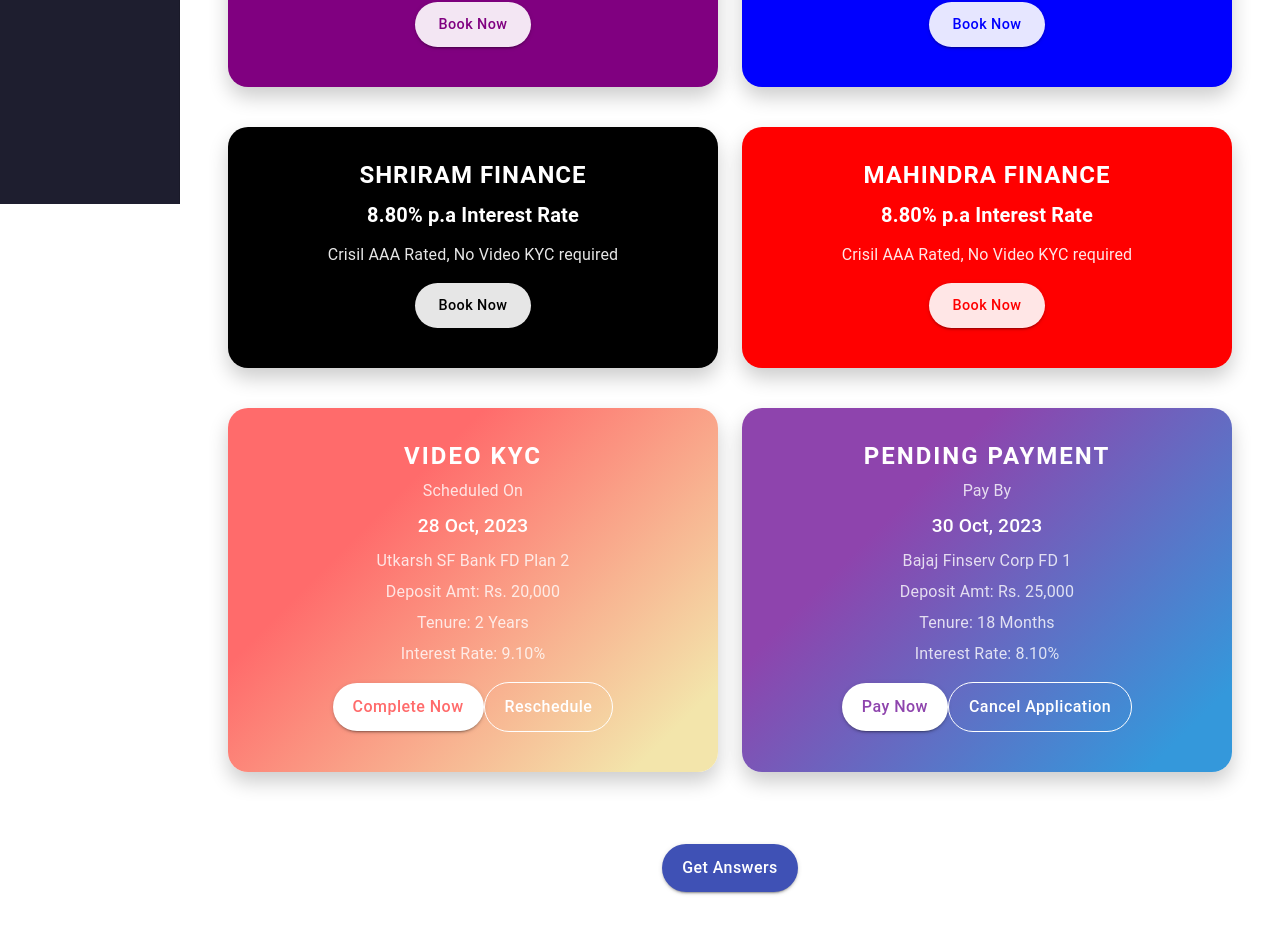
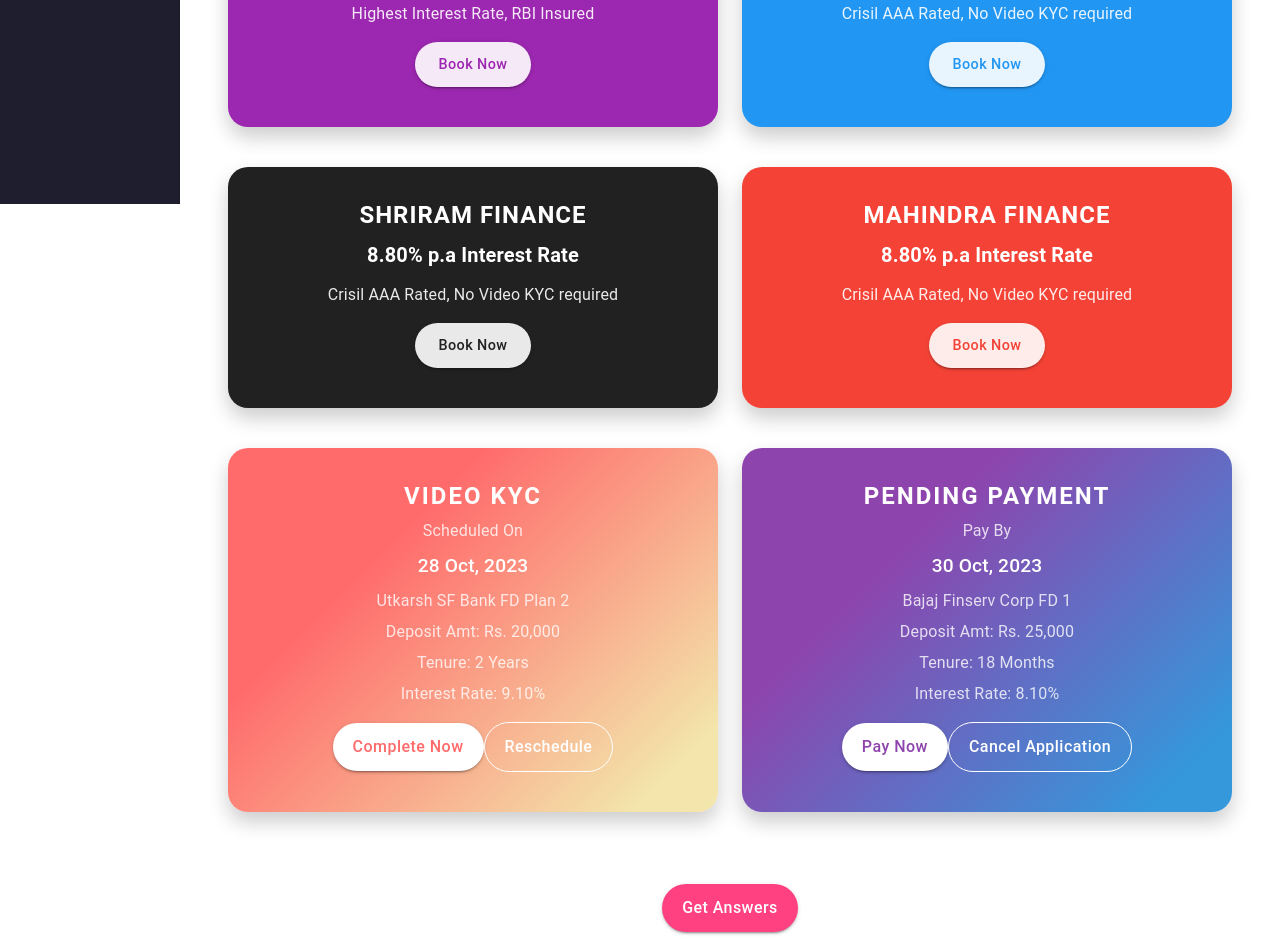
Before and after one commit to codearora/Portfolio-Dashboard, a React (Create React App) app in the folder dashboard-app/: page / in a window 1280 px wide. Shown: the part 596-1542 px from the top of the page. Built offline with nearby package versions, Linux system fonts and the light colour scheme.

Commit message:
updated dashboard

```diff
--- a/dashboard-app/src/components/Dashboard.js
+++ b/dashboard-app/src/components/Dashboard.js
@@ -5,11 +5,28 @@
 import VideoKYC from './VideoKYC';
 import PendingPayments from './PendingPayments';
 import Articles from './Articles';
-import { Grid, Container, Button, Box } from '@mui/material';
+import { Grid, Container, Button, Box, styled } from '@mui/material';
+
+const StyledContainer = styled(Container)({
+    paddingTop: '40px',
+    paddingBottom: '40px',
+});
+
+const StyledButton = styled(Button)({
+    borderRadius: '50px',
+    padding: '10px 20px',
+    fontSize: '1em',
+    textTransform: 'none',
+    backgroundColor: '#FF4081',
+    color: 'white',
+    '&:hover': {
+        backgroundColor: '#F50057',
+    }
+});
 
 function Dashboard() {
     return (
-        <Container maxWidth="lg">
+        <StyledContainer maxWidth="lg">
             <Grid container spacing={3}>
                 <Grid item xs={12} md={6} lg={4}>
                     <FDPortfolioChart />
@@ -23,7 +40,7 @@
                         interestRate="9.10% p.a"
                         details="Highest Interest Rate, RBI Insured"
                         action="Book Now"
-                        color="purple"
+                        color="#9C27B0"
                     />
                 </Grid>
                 <Grid item xs={12} md={6}>
@@ -32,7 +49,7 @@
                         interestRate="8.80% p.a"
                         details="Crisil AAA Rated, No Video KYC required"
                         action="Book Now"
-                        color="blue"
+                        color="#2196F3"
                     />
                 </Grid>
                 <Grid item xs={12} md={6}>
@@ -41,7 +58,7 @@
                         interestRate="8.80% p.a"
                         details="Crisil AAA Rated, No Video KYC required"
                         action="Book Now"
-                        color="black"
+                        color="#212121"
                     />
                 </Grid>
                 <Grid item xs={12} md={6}>
@@ -50,7 +67,7 @@
                         interestRate="8.80% p.a"
                         details="Crisil AAA Rated, No Video KYC required"
                         action="Book Now"
-                        color="red"
+                        color="#F44336"
                     />
                 </Grid>
                 <Grid item xs={12} md={6}>
@@ -61,26 +78,16 @@
                 </Grid>
                 <Grid item xs={12}>
                     <Box sx={{ textAlign: 'center', mt: 4 }}>
-                        <Button variant="contained" color="primary" sx={{
-                            borderRadius: '50px',
-                            padding: '10px 20px',
-                            fontSize: '1em',
-                            textTransform: 'none',
-                            backgroundColor: '#3f51b5',
-                            color: 'white',
-                            '&:hover': {
-                                backgroundColor: '#303f9f',
-                            }
-                        }}>
+                        <StyledButton variant="contained">
                             Get Answers
-                        </Button>
+                        </StyledButton>
                     </Box>
                 </Grid>
                 <Grid item xs={12}>
                     <Articles />
                 </Grid>
             </Grid>
-        </Container>
+        </StyledContainer>
     );
 }
 
```
